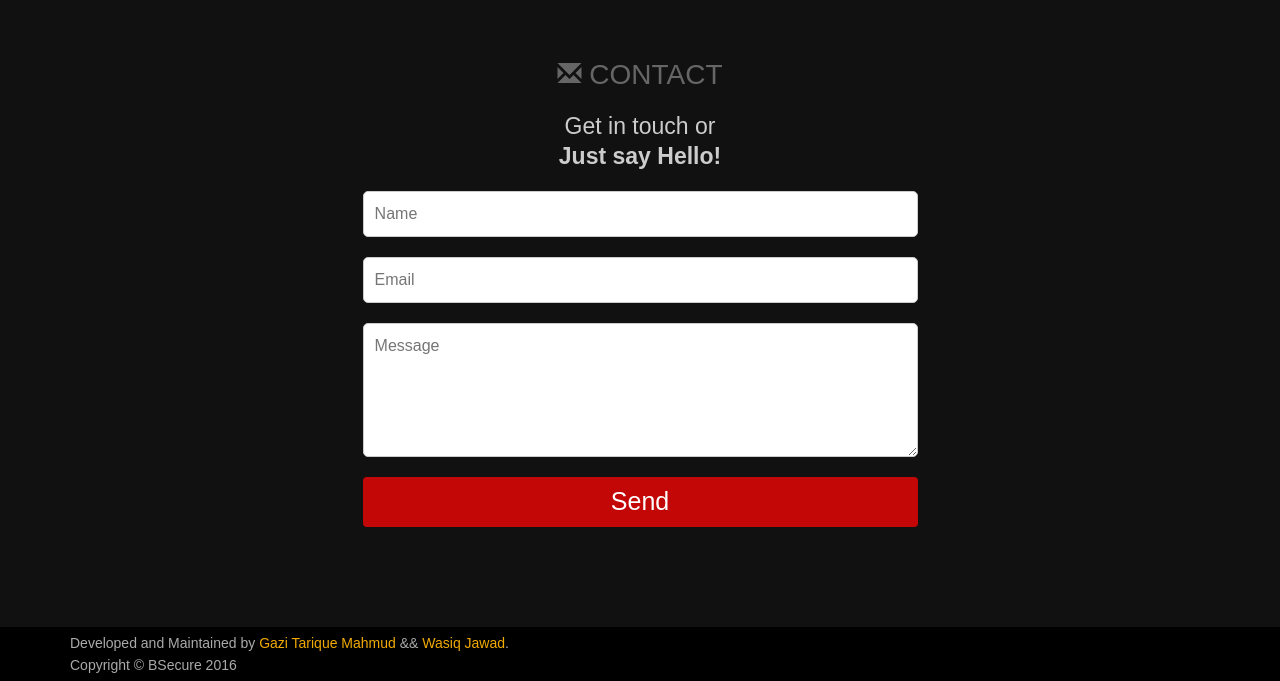
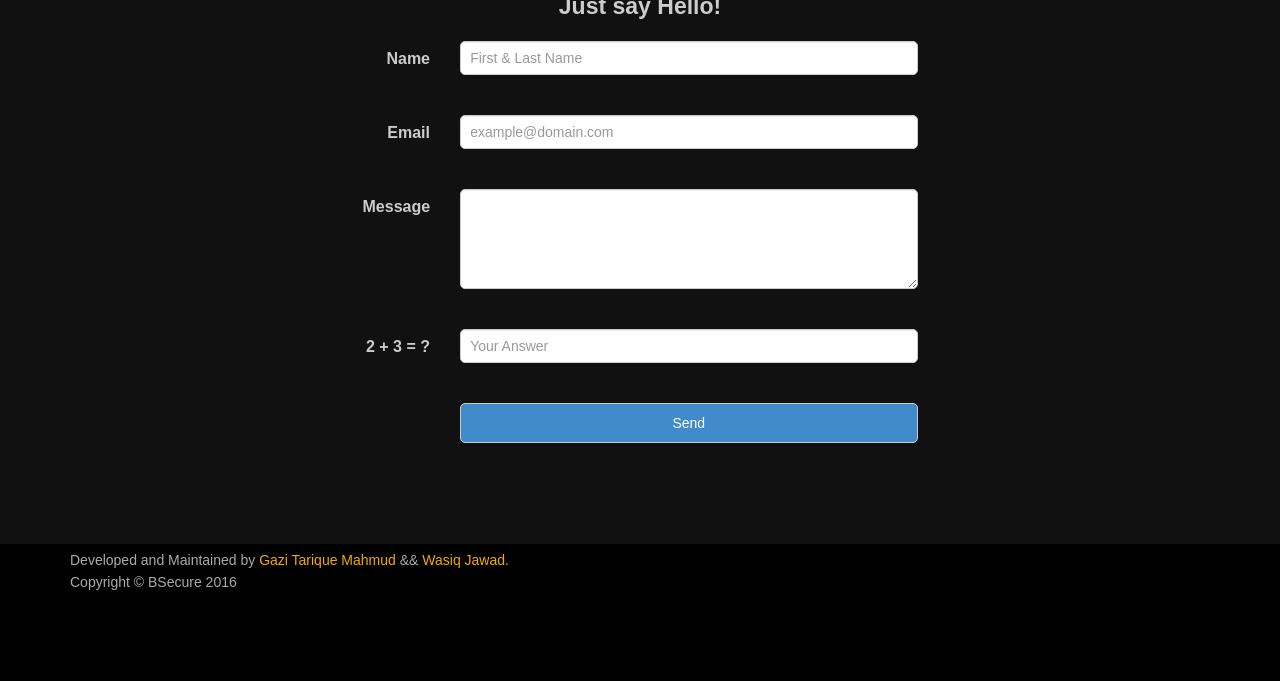
Before and after one commit to tarique313/banglamentalz, a PHP site: page / in a window 1280 px wide. Shown: the part 4116-4797 px from the top of the page. After the commit the page ends 4706 px from the top, so only its background shows below. Run offline with PHP 8.4, Linux system fonts and the light colour scheme; data that the repository does not hold is empty; some libraries are stand-ins or nearby versions; some web fonts are replaced.

Commit message:
Add Contact form

```diff
--- a/index.html
+++ b/index.php
@@ -1,3 +1,5 @@
+
+
 <!DOCTYPE html>
 <html lang="en">
 <head>
@@ -138,7 +140,7 @@ so far Bangla Mentalz come up with some massive hits like AMAKEY DEKHO, FANDE PO
 	<div class="row">
 					<div class="col-md-12 col-xs-12">
 					<h3><span class="glyphicon glyphicon-list"></span> Playlist</h3>
-					<iframe width="100%" height="600" scrolling="no" frameborder="no" src="https://w.soundcloud.com/player/?url=https%3A//api.soundcloud.com/playlists/24314082&amp;theme_color=000000&amp;color=ff5500&amp;auto_play=false&amp;hide_related=false&amp;show_artwork=false"></iframe>
+					<iframe width="100%" height="450" scrolling="no" frameborder="no" src="https://w.soundcloud.com/player/?url=https%3A//api.soundcloud.com/playlists/241239027&amp;color=ff5500&amp;auto_play=false&amp;hide_related=false&amp;show_comments=true&amp;show_user=true&amp;show_reposts=false"></iframe>
 					</div>
 	</div>
 </div>
@@ -151,7 +153,6 @@ so far Bangla Mentalz come up with some massive hits like AMAKEY DEKHO, FANDE PO
 </div>
 
 </div>
-
 
 
 
@@ -182,7 +183,7 @@ so far Bangla Mentalz come up with some massive hits like AMAKEY DEKHO, FANDE PO
 <!--Blog Events Ends-->
 
 <!--Contact Starts-->
-<div id="contact" class="spacer">
+<!-- <div id="contact" class="spacer">
 <div class="contactform center">
 <h3><span class="glyphicon glyphicon-envelope"></span> Contact</h3>
   <div class="row">
@@ -193,9 +194,71 @@ so far Bangla Mentalz come up with some massive hits like AMAKEY DEKHO, FANDE PO
         <textarea rows="5" placeholder="Message"></textarea>
         <button class="btn btn-warning bgcolor">Send</button>
       </div>
+  </div> -->
+
+<!-- new contact -->
+
+<div id="contact" class="spacer">
+<div class="contactform center">
+<h3><span class="glyphicon glyphicon-envelope"></span> Contact</h3>
+      <div class="row">
+        <div class="col-md-6 col-md-offset-3">
+      <h4>Get in touch or<br><b>Just say Hello!</b></h4>
+        <form class="form-horizontal" role="form" method="post" action="contact.php">
+          <div class="form-group">
+            <label for="name" class="col-sm-2 control-label">Name</label>
+            <div class="col-sm-10">
+              <input type="text" class="form-control" id="name" name="name" placeholder="First & Last Name" value="<?php echo htmlspecialchars($_POST['name']); ?>">
+              <?php echo "<p class='text-danger'>$errName</p>";?>
+            </div>
+          </div>
+          <div class="form-group">
+            <label for="email" class="col-sm-2 control-label">Email</label>
+            <div class="col-sm-10">
+              <input type="email" class="form-control" id="email" name="email" placeholder="example@domain.com" value="<?php echo htmlspecialchars($_POST['email']); ?>">
+              <?php echo "<p class='text-danger'>$errEmail</p>";?>
+            </div>
+          </div>
+          <div class="form-group">
+            <label for="message" class="col-sm-2 control-label">Message</label>
+            <div class="col-sm-10">
+              <textarea class="form-control" rows="4" name="message"><?php echo htmlspecialchars($_POST['message']);?></textarea>
+              <?php echo "<p class='text-danger'>$errMessage</p>";?>
+            </div>
+          </div>
+          <div class="form-group">
+            <label for="human" class="col-sm-2 control-label">2 + 3 = ?</label>
+            <div class="col-sm-10">
+              <input type="text" class="form-control" id="human" name="human" placeholder="Your Answer">
+              <?php echo "<p class='text-danger'>$errHuman</p>";?>
+            </div>
+          </div>
+          <div class="form-group">
+            <div class="col-sm-10 col-sm-offset-2">
+              <input id="submit" name="submit" type="submit" value="Send" class="btn btn-primary" onclick="myFunction()">
+            </div>
+          </div>
+          <div class="form-group">
+            <div class="col-sm-10 col-sm-offset-2">
+              <?php echo $result; ?>
+            </div>
+          </div>
+        </form>
+      </div>
+    </div>
   </div>
+<script>
+function myFunction() {
+    confirm("Thanks for contacting us! We will get in touch soon. ");
+}
+</script>
 
 
+</div>
+
+
+
+<!-- new contact end-->
 <!-- map -->
 <div class="map clearfix">
 <div class="fb-like-box" data-href="https://www.facebook.com/banglamentalz/" data-width="100%" data-colorscheme="light" data-show-faces="true" data-header="true" data-stream="false" data-show-border="true"></div>
```
Also changed, not shown: contact.php (added, +52 -0 lines), assets/images/1.jpg (deleted), assets/images/2.jpg (deleted), assets/images/3.jpg (deleted), assets/images/44.jpg (deleted), assets/images/back11.jpg, assets/images/back111.jpg (deleted), assets/images/back2.jpg, assets/images/back22.jpg (deleted), assets/images/back33.jpg (deleted), assets/images/back44.jpg (deleted), assets/images/back4ss.jpg (deleted), assets/images/dj0.png (deleted), assets/images/logo0.png (deleted).
